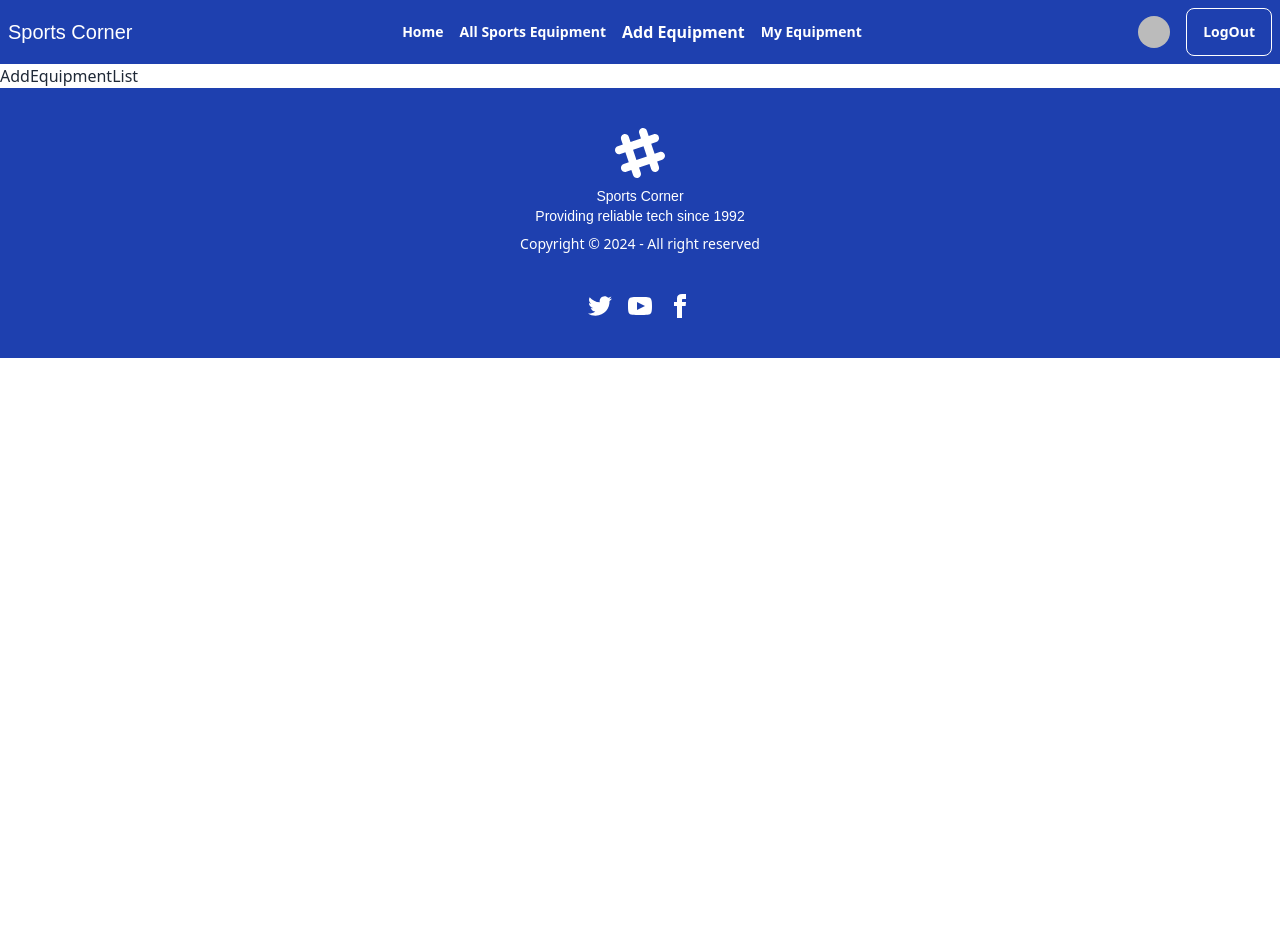
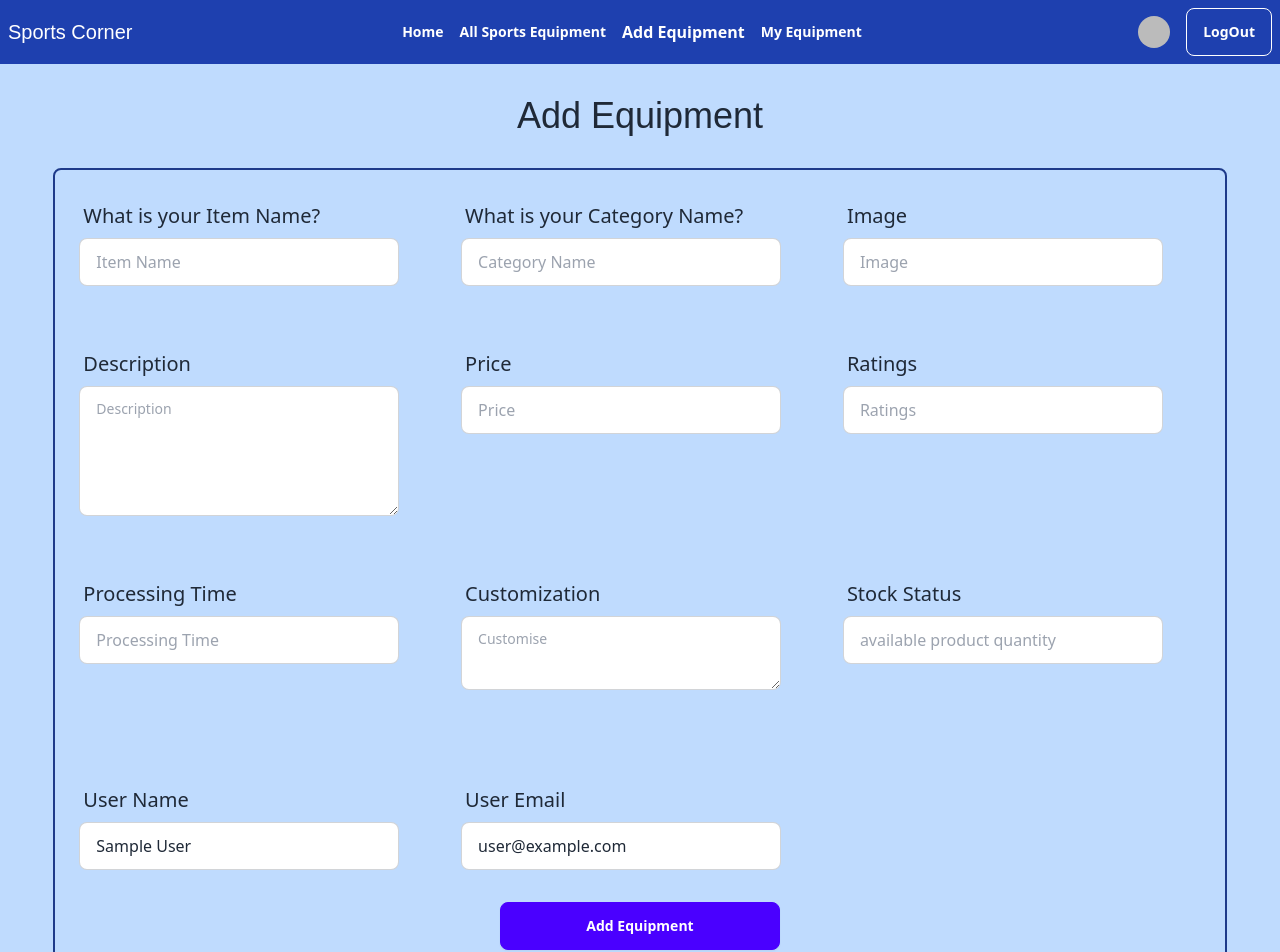
Before and after one commit to Tabassum290/SportsCorner, a React (Vite) app: page /addequipment in a window 1280 px wide. Shown: the top 952 px of the page. Before the commit the page ends 800 px from the top, so only its background shows below. Built offline with nearby package versions, Linux system fonts and the light colour scheme; no server answers; sample sign-in values are in the browser's storage; a web font is replaced by a local one.

Commit message:
Equipments added

```diff
--- a/src/Private/PrivateRoute.jsx
+++ b/src/Private/PrivateRoute.jsx
@@ -6,7 +6,6 @@ import Loader from '../components/Loader';
 const PrivateRoute = ( {children}) => {
     const {user,loading} = useContext(AuthContext);
     const location = useLocation();
-    console.log(location)
     if(loading){
       return <Loader/>;
     }
--- a/src/Providers/AuthProvider.jsx
+++ b/src/Providers/AuthProvider.jsx
@@ -6,7 +6,6 @@ const AuthProvider = ({children}) => {
     const [user,setUser] = useState(null);
     const [loading,setLoading] = useState(true);
     const provider = new GoogleAuthProvider();
-  console.log(user);
 
 const createNewUser = (email,password)=>{
   setLoading(true);
--- /dev/null
+++ b/src/components/Equipmentcards.jsx
@@ -0,0 +1,29 @@
+import React from 'react';
+import Navbar from './Navbar';
+import Footer from './Footer';
+import { Link } from 'react-router-dom';
+
+const Equipmentcards = ({equipment}) => {
+    const {item,category,description,image,price,rating,time,customisation,stock,name,email} = equipment;
+    return (
+        <div className='w-11/12 mx-auto'>
+<div className="card card-compact bg-base-100 w-96 shadow-xl my-8">
+  <figure>
+    <img className='h-[280px]'
+      src={image}
+      alt="Shoes" />
+  </figure>
+  <div className="card-body">
+    <h2 className="card-title">{item}</h2>
+    <p>{description}</p>
+    <div className="card-actions justify-end">
+      <Link className="btn btn-primary">Update</Link>
+      <button className='btn'>Delete</button>
+    </div>
+  </div>
+</div>
+</div>
+    );
+};
+
+export default Equipmentcards;
--- a/src/components/Loader.jsx
+++ b/src/components/Loader.jsx
@@ -2,9 +2,10 @@ import React from 'react';
 
 const Loader = () => {
     return (
-        <div>
-            <span className="loading loading-spinner loading-lg"></span>
-        </div>
+        <div className="flex items-center justify-center h-screen">
+        <span className="loading loading-spinner loading-lg"></span>
+      </div>
+
     );
 };
 
--- a/src/index.css
+++ b/src/index.css
@@ -10,11 +10,11 @@
     font-style: normal;
 }
 
-/* main{
+.add{
     font-family: "Montserrat Subrayada", sans-serif;
     font-weight: 400;
     font-style: normal;
-} */
+}
  a.active{
     font-weight: bold;
     font-size:medium;
--- a/src/main.jsx
+++ b/src/main.jsx
@@ -29,10 +29,12 @@ const router = createBrowserRouter(
     {
       path:'/allsportsequipment',
       element:<AllSportsEquipment/>,
+      loader: () => fetch("http://localhost:4000/equipment")
     },
     {
       path:'/myequipmentlist',
       element:<PrivateRoute><MyEquipmentlist/></PrivateRoute>,
+      loader: () => fetch("http://localhost:4000/equipment")
     },
     {
       path:'/login',
--- a/src/pages/Addequipment.jsx
+++ b/src/pages/Addequipment.jsx
@@ -1,13 +1,163 @@
-import React from 'react';
+import React, { useContext } from 'react';
 import Navbar from '../components/Navbar';
 import Footer from '../components/Footer';
+import { AuthContext } from '../Providers/AuthProvider';
+import Swal from 'sweetalert2'
+const Addequipment = () => {
+    const {user}= useContext(AuthContext);
+    const handleSubmit = (e)=>{
+        e.preventDefault();
+       const item = e.target.item.value;
+       const category = e.target.category.value;
+       const description = e.target.description.value;
+       const image = e.target.image.value;
+       const price = e.target.price.value;
+       const rating = e.target.ratings.value;
+       const time = e.target.time.value;
+       const customisation = e.target.customisation.value;
+       const stock = e.target.stock.value;
+       const name = e.target.name.value;
+       const email = e.target.email.value;
+       const equipment = {item,category,description,image,price,rating,time,customisation,stock,name,email};
+       console.log(equipment);
 
-const Addequipment = () => {
+fetch('http://localhost:4000/equipment',{
+    method:'POST',
+    headers: {
+       'content-type':'application/json'
+    },
+    body : JSON.stringify(equipment)
+})
+.then(res=> res.json())
+.then(data=>{
+    console.log(data)
+    if(data.insertedId){
+        Swal.fire({
+            title: "Success",
+            text: "Your equipment has been added successfully.",
+            icon: "success",
+        })
+    }
+})
+
+    }
     return (
-        <div>
+        <div className='bg-blue-200'>
             <Navbar/>
-           AddEquipmentList
-           <Footer/>
+            <h1 className='text-4xl font-bold add text-center my-8'>Add Equipment</h1>
+
+      <form onSubmit={handleSubmit} className='w-11/12 mx-auto border-2 border-blue-900 rounded-lg p-6 mb-8'>
+      <section className='grid grid-cols-1 md:grid-cols-2 lg:grid-cols-3 gap-6'>
+ <div className='mb-8'>
+ <label className="form-control w-full max-w-xs">
+  <div className="label">
+    <span className="label-text text-xl">What is your Item Name?</span>
+  </div>
+  <input type="text" placeholder="Item Name" name="item" className="input input-bordered w-full max-w-xs" />
+</label>
+ </div>
+ <div className='mb-8'>
+ <label className="form-control w-full max-w-xs">
+  <div className="label">
+    <span className="label-text text-xl">What is your Category Name?</span>
+  </div>
+  <input type="text" placeholder="Category Name" name="category" className="input input-bordered w-full max-w-xs" />
+</label>
+ </div>
+ <div className='mb-8'>
+ <label className="form-control w-full max-w-xs">
+  <div className="label">
+    <span className="label-text text-xl">Image</span>
+  </div>
+  <input type="text" placeholder="Image" name="image" className="input input-bordered w-full max-w-xs" />
+</label>
+ </div>
+ <div className='mb-8'>
+ <label className="form-control w-full max-w-xs">
+  <div className="label">
+    <span className="label-text text-xl">Description</span>
+  </div>
+  <textarea
+      name="description"
+      placeholder="Description"
+      className="textarea textarea-bordered w-full max-w-xs"
+      rows="4"
+    ></textarea>
+</label>
+ </div>
+ <div className='mb-8'>
+ <label className="form-control w-full max-w-xs">
+  <div className="label">
+    <span className="label-text text-xl">Price</span>
+  </div>
+  <input type="text" placeholder="Price" name="price" className="input input-bordered w-full max-w-xs" />
+</label>
+ </div>
+ <div className='mb-8'>
+ <label className="form-control w-full max-w-xs">
+  <div className="label">
+    <span className="label-text text-xl">Ratings</span>
+  </div>
+  <input type="text" placeholder="Ratings" name="ratings" className="input input-bordered w-full max-w-xs" />
+</label>
+ </div>
+ <div className='mb-8'>
+ <label className="form-control w-full max-w-xs">
+  <div className="label">
+    <span className="label-text text-xl">Processing Time</span>
+  </div>
+  <input type="text" placeholder="Processing Time" name="time" className="input input-bordered w-full max-w-xs" />
+</label>
+ </div>
+ <div className='mb-8'>
+ <label className="form-control w-full max-w-xs">
+ <div className='mb-8'>
+  <label className="form-control w-full max-w-xs">
+    <div className="label">
+      <span className="label-text text-xl">Customization</span>
+    </div>
+    <textarea
+      name="customisation"
+      placeholder="Customise"
+      className="textarea textarea-bordered w-full max-w-xs"
+      rows="2"
+    ></textarea>
+  </label>
+</div>
+</label>
+ </div>
+ <div className='mb-8'>
+ <label className="form-control w-full max-w-xs">
+  <div className="label">
+    <span className="label-text text-xl">Stock Status</span>
+  </div>
+  <input type="text" placeholder="available product quantity" name="stock" className="input input-bordered w-full max-w-xs" />
+</label>
+ </div>
+ <div className='mb-8'>
+ <label className="form-control w-full max-w-xs">
+  <div className="label">
+    <span className="label-text text-xl">User Name</span>
+  </div>
+  <input type="text" placeholder="Name" name="name" defaultValue={user?.displayName} className="input input-bordered w-full max-w-xs" />
+</label>
+ </div>
+ <div className='mb-8'>
+ <label className="form-control w-full max-w-xs">
+  <div className="label">
+    <span className="label-text text-xl">User Email</span>
+  </div>
+  <input type="text" placeholder="Email" name="email" defaultValue={user?.email}className="input input-bordered w-full max-w-xs"/>
+</label>
+ </div>
+ </section>
+ <div className='flex justify-center'>
+    <button className='btn btn-primary text-white w-1/4'>Add Equipment</button>
+ </div>
+</form>
+
+
+<Footer/>
         </div>
     );
 };
--- a/src/pages/AllSportsEquipment.jsx
+++ b/src/pages/AllSportsEquipment.jsx
@@ -1,12 +1,53 @@
 import React from 'react';
 import Navbar from '../components/Navbar';
 import Footer from '../components/Footer';
+import { useLoaderData } from 'react-router-dom';
 
 const AllSportsEquipment = () => {
+    const equipment = useLoaderData();
+    console.log(equipment);
     return (
-        <div>
+        <div className='bg-blue-200'>
             <Navbar/>
-            <h1>MyEquipmentList</h1>
+            <h1 className='text-3xl font-bold text-center my-8 add'>All Equipments :{equipment.length} </h1>
+            <section className='w-11/12 mx-auto'>
+            <div className="overflow-x-auto">
+  <table className="table table-zebra">
+    {/* head */}
+    <thead>
+      <tr>
+        <th></th>
+        <th>Name</th>
+        <th>Job</th>
+        <th>Favorite Color</th>
+      </tr>
+    </thead>
+    <tbody>
+      {/* row 1 */}
+      <tr>
+        <th>1</th>
+        <td>Cy Ganderton</td>
+        <td>Quality Control Specialist</td>
+        <td>Blue</td>
+      </tr>
+      {/* row 2 */}
+      <tr>
+        <th>2</th>
+        <td>Hart Hagerty</td>
+        <td>Desktop Support Technician</td>
+        <td>Purple</td>
+      </tr>
+      {/* row 3 */}
+      <tr>
+        <th>3</th>
+        <td>Brice Swyre</td>
+        <td>Tax Accountant</td>
+        <td>Red</td>
+      </tr>
+    </tbody>
+  </table>
+</div>
+            </section>
             <Footer/>
         </div>
     );
--- a/src/pages/MyEquipmentlist.jsx
+++ b/src/pages/MyEquipmentlist.jsx
@@ -1,13 +1,24 @@
 import React from 'react';
 import Navbar from '../components/Navbar';
 import Footer from '../components/Footer';
+import { useLoaderData } from 'react-router-dom';
+import Equipmentcards from '../components/Equipmentcards';
 
 const MyEquipmentlist = () => {
+    const equipments = useLoaderData();
+    console.log(equipments);
     return (
         <div>
             <Navbar/>
-            <h1>MyEquipmentList</h1>
-            <Footer/>
+            <h1 className='text-3xl font-bold text-center my-8 add'>My Equipment List :{equipments.length} </h1>
+
+<div className='grid grid-cols-1 md:grid-cols-2 lg:grid-cols-3 gap-6'>
+{
+        equipments.map(equipment=><Equipmentcards key={equipment._id} equipment={equipment}></Equipmentcards>)
+       }
+</div>
+
+ <Footer/>
         </div>
     );
 };
```
Also changed, not shown: 1 other file (tests, documents, lock files or other folders).
